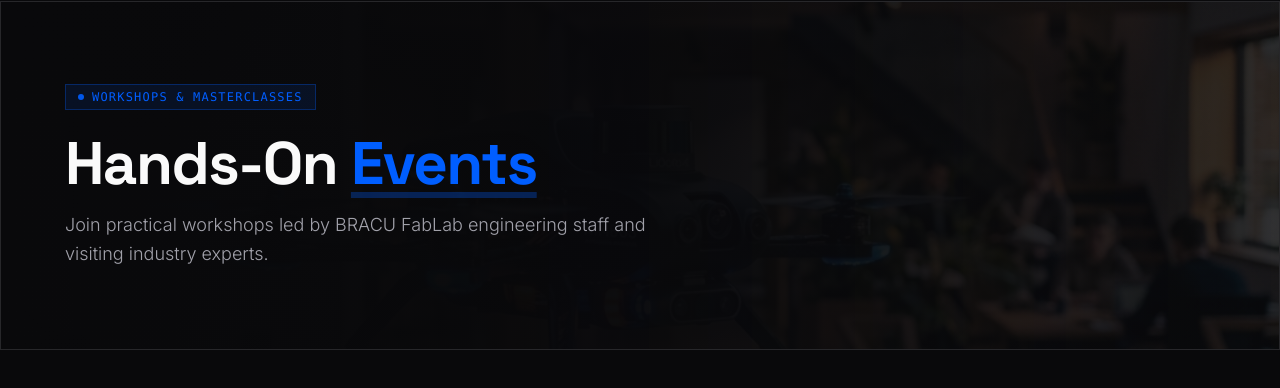
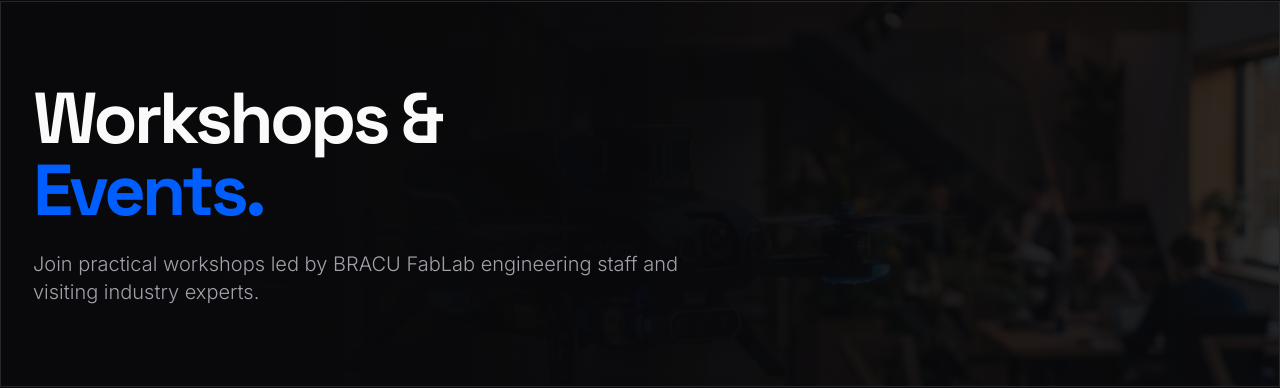
Before and after one commit to Shaownak/Bracu-FabLab, a Next.js app in the folder frontend/: page /events in a window 1280 px wide. Shown: the part 127-515 px from the top of the page. Built offline with nearby package versions, Linux system fonts and the light colour scheme; no server answers.

Commit message:
style(events): harmonize events page header typography and spacing with site design system

```diff
--- a/frontend/src/app/events/page.tsx
+++ b/frontend/src/app/events/page.tsx
@@ -82,17 +82,24 @@
           <div className="absolute inset-0 bg-gradient-to-r from-background via-background/90 to-background/20" />
         </motion.div>
 
-        <div className="relative z-10 max-w-2xl px-8">
-          <div className="inline-flex items-center gap-2 px-3 py-1 bg-primary/10 border border-primary/30 text-primary text-xs font-mono uppercase tracking-widest mb-6">
-            <span className="w-1.5 h-1.5 rounded-full bg-primary animate-pulse" />
-            WORKSHOPS & MASTERCLASSES
-          </div>
-          <h1 className="text-4xl sm:text-6xl font-space font-bold text-foreground tracking-tight mb-4">
-            Hands-On <span className="text-primary underline decoration-primary/30 underline-offset-8">Events</span>
-          </h1>
-          <p className="text-muted-foreground text-lg font-light leading-relaxed">
+        <div className="relative z-10 max-w-2xl">
+          <motion.h1
+            initial={{ opacity: 0, y: 30 }}
+            animate={{ opacity: 1, y: 0 }}
+            transition={{ duration: 0.8, ease: [0.16, 1, 0.3, 1] as const }}
+            className="text-5xl md:text-7xl font-space font-bold tracking-tighter text-foreground mb-6"
+          >
+            Workshops & <br />
+            <span className="text-primary">Events.</span>
+          </motion.h1>
+          <motion.p
+            initial={{ opacity: 0, y: 30 }}
+            animate={{ opacity: 1, y: 0 }}
+            transition={{ duration: 0.8, delay: 0.1, ease: [0.16, 1, 0.3, 1] as const }}
+            className="text-lg md:text-xl text-muted-foreground font-light"
+          >
             Join practical workshops led by BRACU FabLab engineering staff and visiting industry experts.
-          </p>
+          </motion.p>
         </div>
       </section>
 
```
